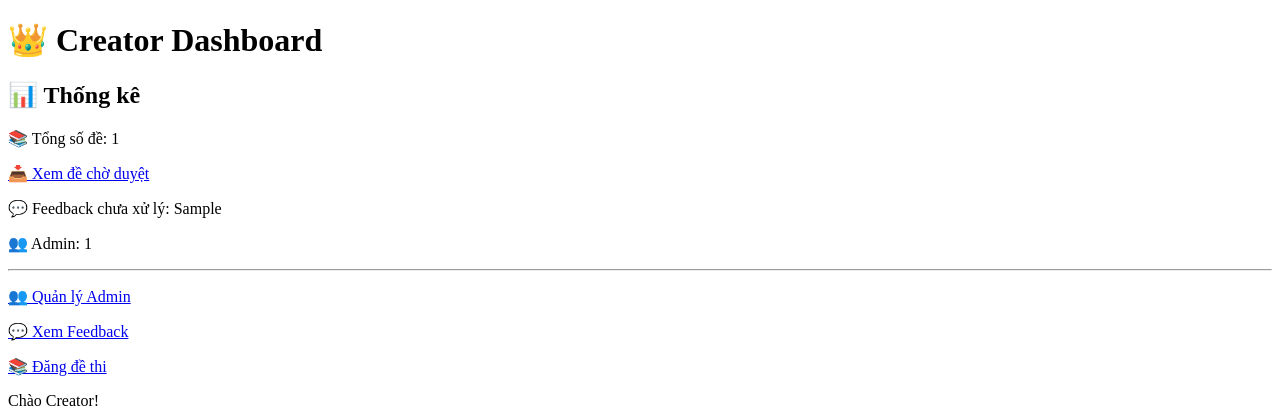
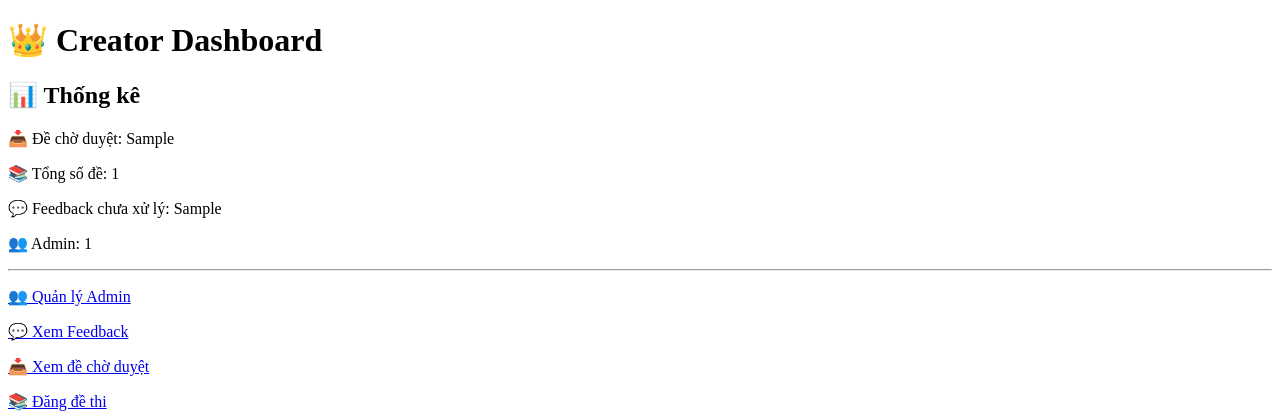
Before and after one commit to KhoiNguyen2809/flask-web, a Flask app: template templates/creator.html in a window 1280 px wide. Shown: the top 420 px of the page. Run offline with Flask 3, Linux system fonts and the light colour scheme; the template is opened without the code that fills it: most values are stand-ins (such as "Sample title", 1, 10 or a date in 2020).

Commit message:
Update creator.html

```diff
--- a/templates/creator.html
+++ b/templates/creator.html
@@ -9,13 +9,9 @@
 
 <h2>📊 Thống kê</h2>
 
+<p>📥 Đề chờ duyệt: {{ pending_exams }}</p>
+
 <p>📚 Tổng số đề: {{ total_exams }}</p>
-
-<p>
-    <a href="/pending">
-        📥 Xem đề chờ duyệt
-    </a>
-</p>
 
 <p>💬 Feedback chưa xử lý: {{ pending_feedbacks }}</p>
 
@@ -31,6 +27,12 @@
 
 <p>
     <a href="/feedbacks">💬 Xem Feedback</a>
+</p>
+
+<p>
+    <a href="/pending">
+        📥 Xem đề chờ duyệt
+    </a>
 </p>
 
 <p>
```
